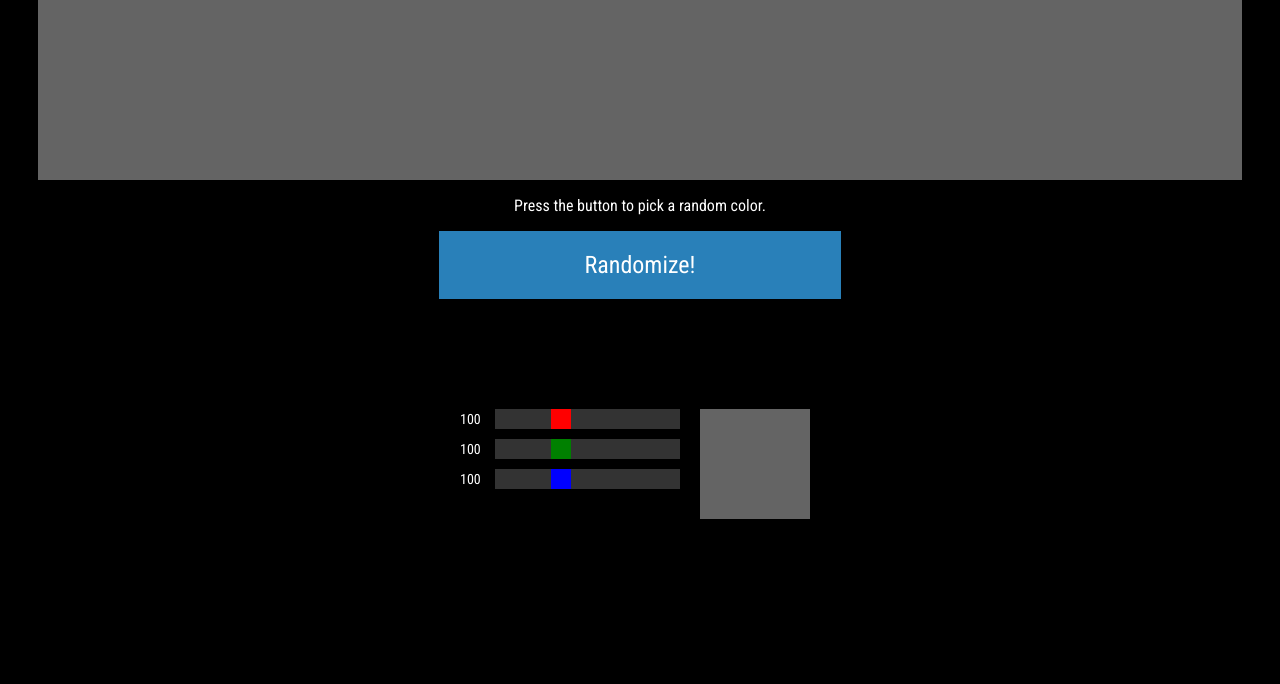
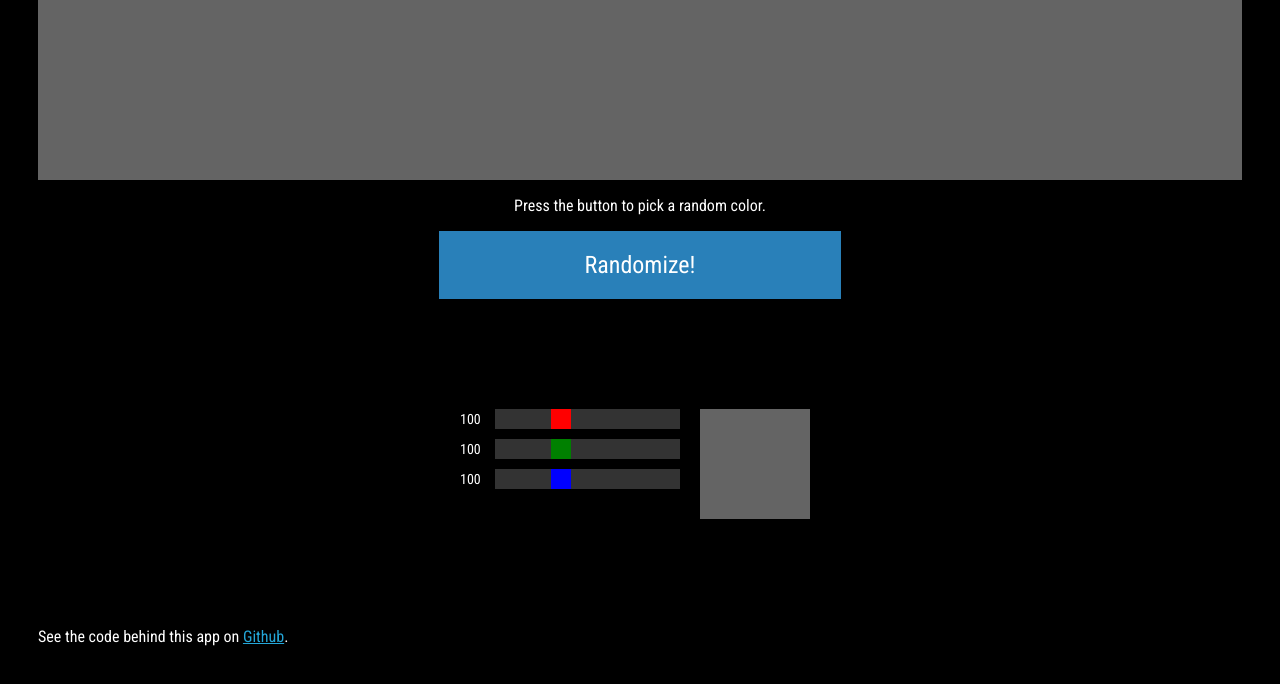
Before and after one commit to yoheiocean/random-rgb-color-generator, a plain HTML site: page index.html in a window 1280 px wide. Shown: the part 108-792 px from the top of the page. Drawn offline with Linux system fonts and the light colour scheme.

Commit message:
added footer

```diff
--- a/index.html
+++ b/index.html
@@ -57,6 +57,7 @@
 </div>
   <div id="preview"></div>
 </div>
+<p class="footer">See the code behind this app on <a href="https://github.com/yoheiocean/random-rgb-color-generator" target="_blank">Github</a>.</p>
 
     <script src="script.js"></script>
 </body>
--- a/styles.css
+++ b/styles.css
@@ -178,3 +178,13 @@ margin-top: 20px;
     margin-left: 20px;
     cursor: pointer;
   }
+
+  .footer {
+    position: absolute;
+    bottom: 30px;
+    text-align: center;
+  }
+
+  .footer a {
+    color: rgb(36, 167, 217);
+  }
```
